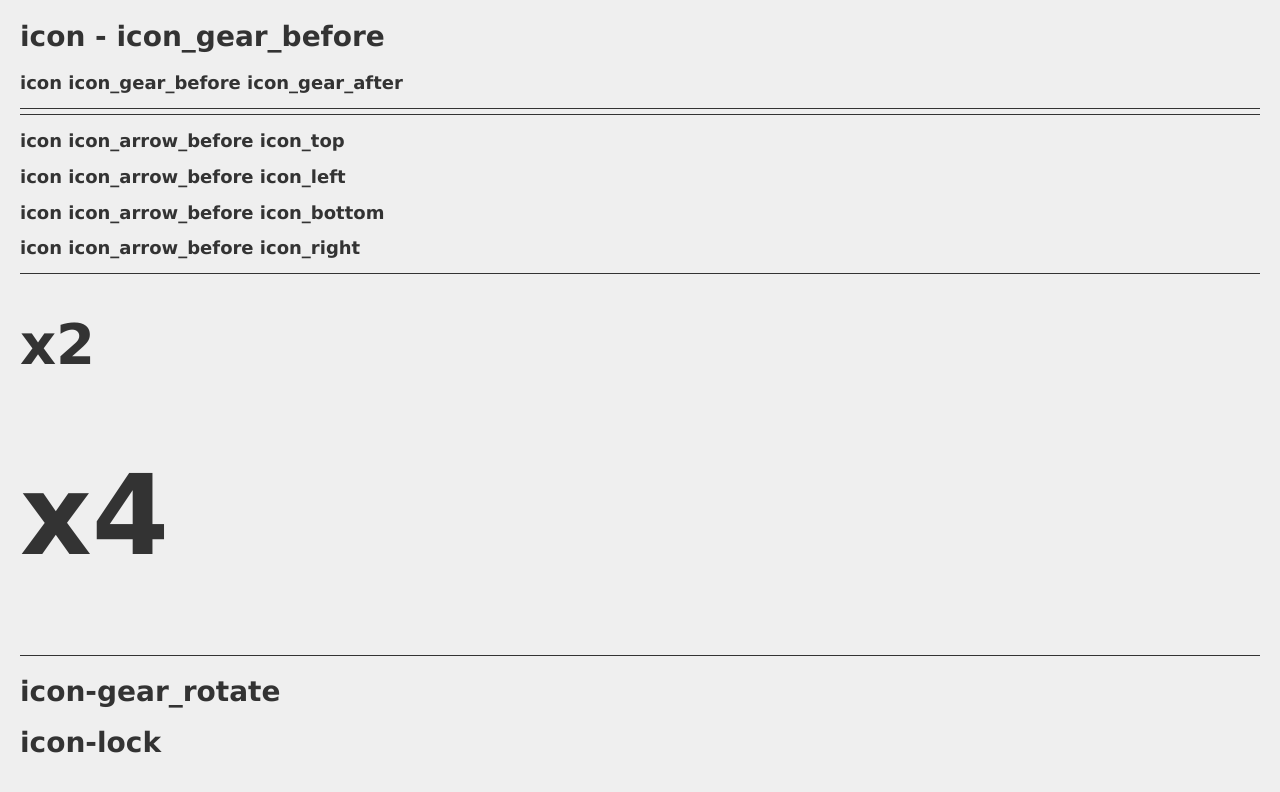
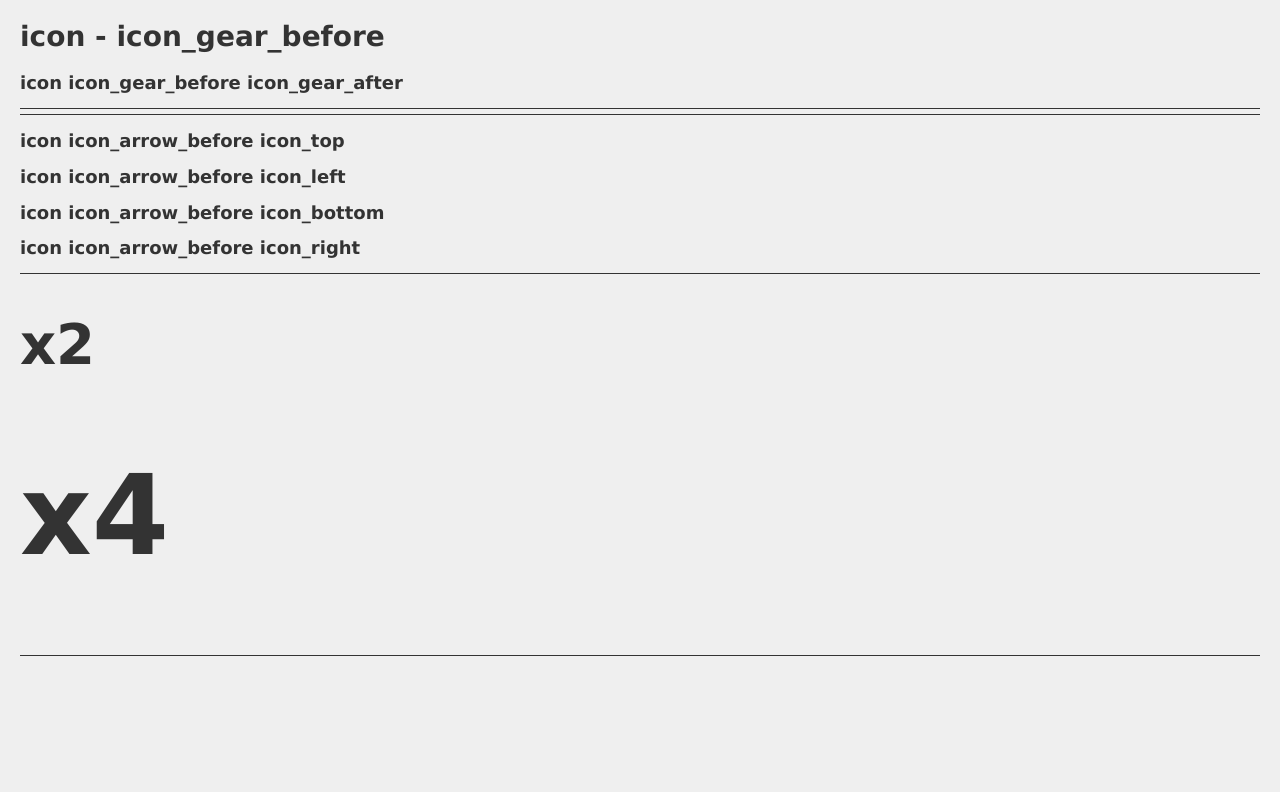
Before and after one commit to mojawork/svgToIcon, a website: page import/templates/index.html in a window 1280 px wide. Drawn offline with Linux system fonts and the light colour scheme; files that its build step writes are made by us from their sources.

Commit message:
Update index.html

```diff
--- a/import/templates/index.html
+++ b/import/templates/index.html
@@ -79,8 +79,6 @@
 <h1 class="icon icon_gear_before x2">x2</h1>
 <h1 class="icon icon_gear_before x4">x4</h1>
 <hr>
-<h1 class="icon icon-gear_rotate">icon-gear_rotate</h1>
-<h1 class="icon icon-lock">icon-lock</h1>
 
 </body>
 </html>
```
